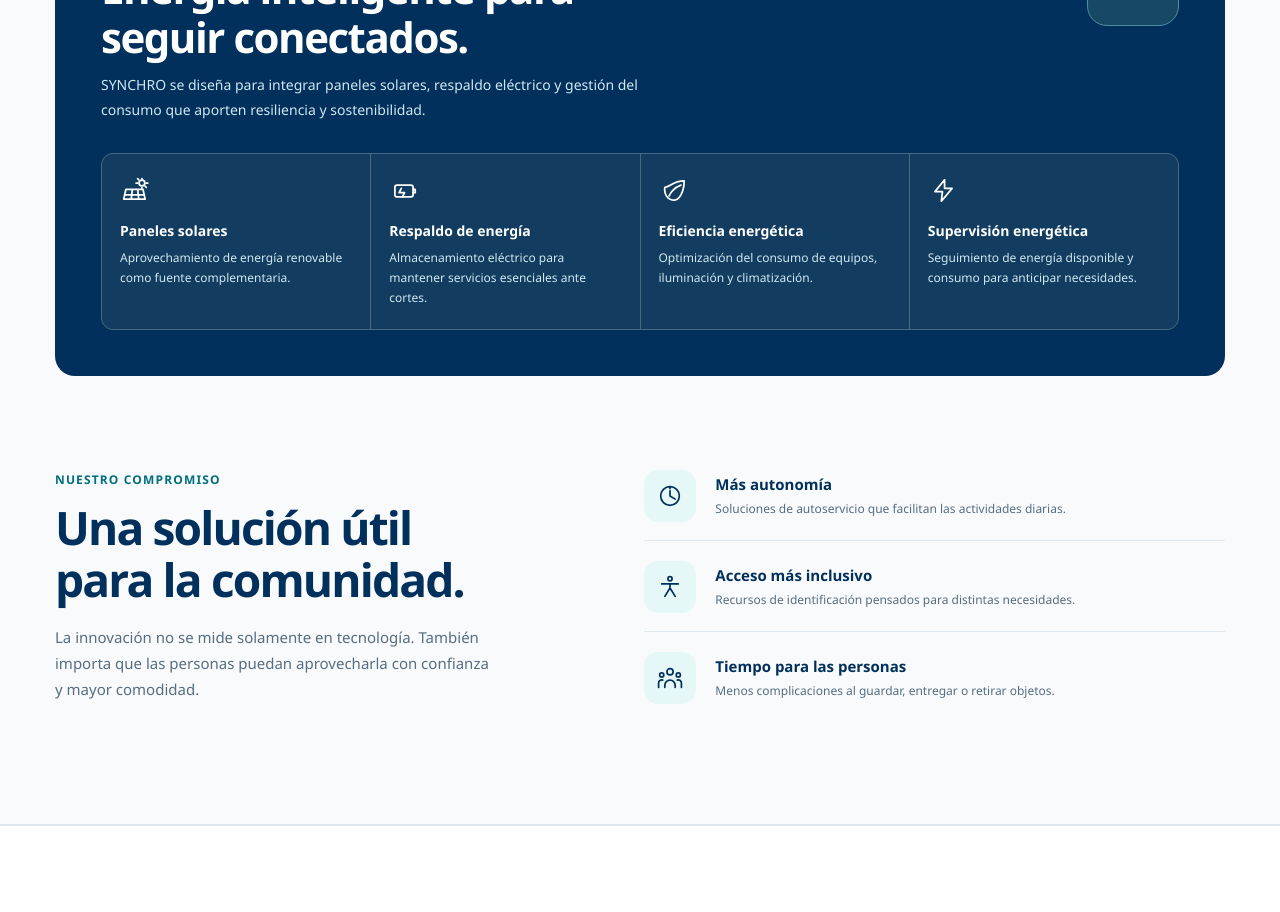
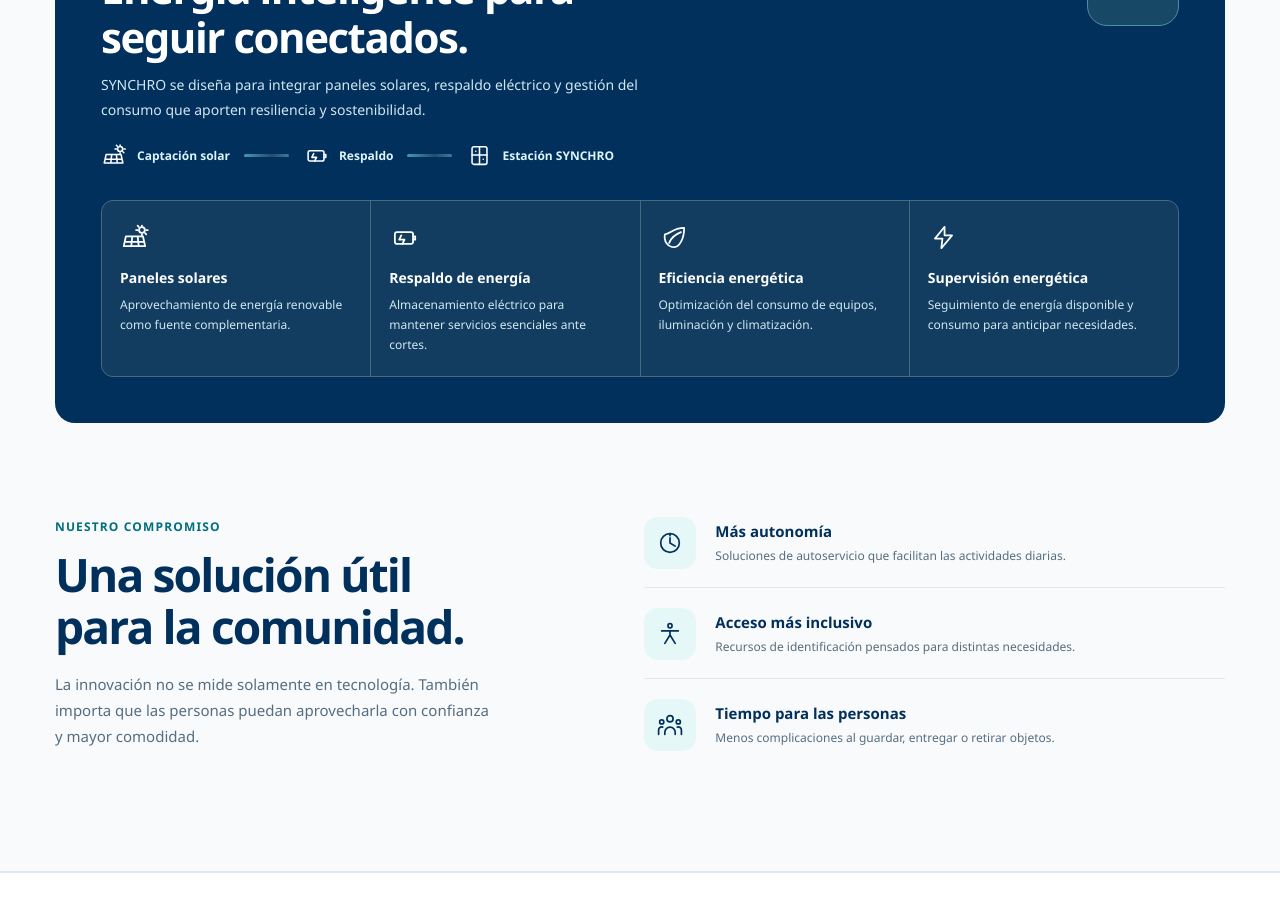
Before and after one commit to Bjosue95/SYNCHRO, a Vue app in the folder frontend/usuarios-app/: page / in a window 1280 px wide. Shown: the part 2860-3772 px from the top of the page. Built offline with nearby package versions, Linux system fonts and the light colour scheme; no server answers.

Commit message:
design(usuarios): diagrama animado y ligero de flujo solar, bateria y estacion

```diff
--- a/frontend/usuarios-app/src/components/landing/SmartSolutions.vue
+++ b/frontend/usuarios-app/src/components/landing/SmartSolutions.vue
@@ -136,6 +136,13 @@ const beneficios = Object.freeze([
           </div>
           <span class="syn-energy-emblem"><AppIcon nombre="solar" :tamano="62"/></span>
         </div>
+        <div class="syn-energy-flow" aria-label="Esquema de alimentación energética">
+          <span><AppIcon nombre="solar" :tamano="27"/> Captación solar</span>
+          <i aria-hidden="true"></i>
+          <span><AppIcon nombre="bateria-respaldo" :tamano="27"/> Respaldo</span>
+          <i aria-hidden="true"></i>
+          <span><AppIcon nombre="casillero" :tamano="27"/> Estación SYNCHRO</span>
+        </div>
         <div class="syn-energy-grid">
           <article v-for="item in energia" :key="item.icono" class="syn-energy-card">
             <AppIcon :nombre="item.icono" :tamano="31"/>
@@ -169,6 +176,14 @@ const beneficios = Object.freeze([
 </template>
 
 <style scoped>
+.syn-energy-flow { display:flex; flex-wrap:wrap; align-items:center; gap:14px; padding:20px 0 0; }
+.syn-energy-flow span { display:inline-flex; align-items:center; gap:9px; font-size:12px; font-weight:700; color:#DDF4FA; }
+.syn-energy-flow span :deep(svg) { filter:brightness(0) invert(1); }
+.syn-energy-flow i { display:block; width:45px; height:3px; border-radius:3px; background:linear-gradient(90deg,#224D6D 0%,#5EC6E8 50%,#224D6D 100%); background-size:200% 100%; animation:syn-energy-signal 3s linear infinite; }
+@keyframes syn-energy-signal { to { background-position:-200% 0; } }
+@media(max-width:560px) { .syn-energy-flow { gap:9px; } .syn-energy-flow i { width:20px; } .syn-energy-flow span { font-size:10px; } }
+@media(prefers-reduced-motion:reduce) { .syn-energy-flow i { animation:none; background:#5EC6E8; } }
+
 .syn-energy { margin-top:clamp(45px,6vw,76px); padding:clamp(25px,4vw,46px); border-radius:20px; background:#01305C; color:#ECFAFF; }
 .syn-energy-heading { display:flex; align-items:flex-start; justify-content:space-between; gap:24px; }
 .syn-energy-heading .syn-solutions-kicker { color:#8CE5EC; }
```
